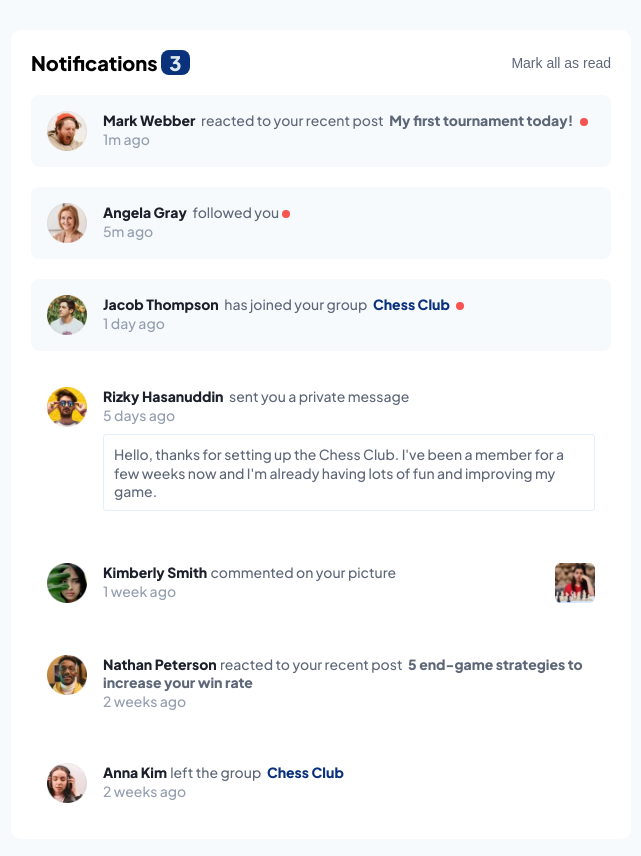
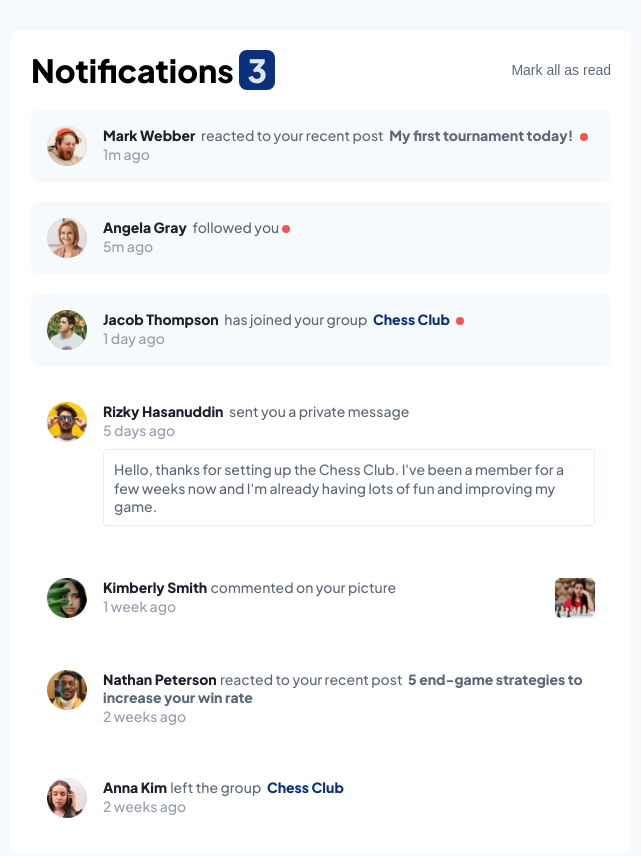
Before and after one commit to Diviner-Beibei/notifications-page, a plain HTML site: page index.html in a window 1280 px wide. Shown: the whole page, without its empty margins (319-960 px from the left). Drawn offline with Linux system fonts and the light colour scheme.

Commit message:
fix some issues

```diff
--- a/index.html
+++ b/index.html
@@ -21,7 +21,7 @@
   <main class="container">
     <div class="notifications-container">
       <div class="notifications-nav-bar">
-        <h3>Notifications <span class="unread-count">3</span></h3>
+        <h1>Notifications <span class="unread-count">3</span></h1>
         <button class="mark-all-read-btn">Mark all as read</button>
       </div>
 
--- a/styles.css
+++ b/styles.css
@@ -78,7 +78,7 @@ body{
   font-size: 2.0rem;
 }
 
-.notifications-nav-bar h3 span{
+.notifications-nav-bar h1 span{
   background-color: var(--color-blue);
   color: var(--color-light-grayish-blue-2);
   border-radius: 0.8rem;
```
